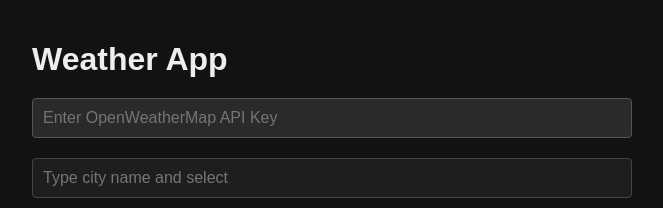
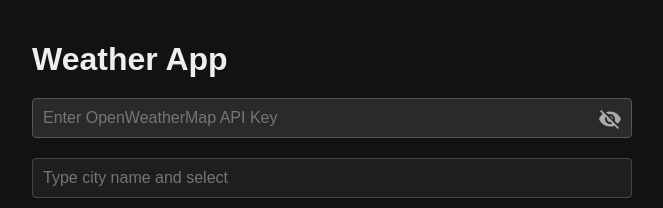
Before and after one commit to Joseph-Reddy-Mukkamalla/weather-app, a React (Create React App) app: page / in a window 1280 px wide. Shown: the top 208 px of the page, without its empty margins (308-971 px from the left). Built offline with nearby package versions, Linux system fonts and the light colour scheme.

Commit message:
Update App.js with password field and eye toggle

```diff
--- a/src/App.js
+++ b/src/App.js
@@ -10,7 +10,7 @@
   const [selectedCity, setSelectedCity] = useState(null);
   const [weatherData, setWeatherData] = useState(null);
   const [error, setError] = useState("");
-
+  const [showApiKey, setShowApiKey] = useState(false);
   const darkMode = true; // default to dark mode
 
   const fetchCities = async (text) => {
@@ -57,26 +57,43 @@
 
   useEffect(() => {
     if (!selectedCity || !apiKey) return;
-    fetchWeatherData(selectedCity.lat, selectedCity.lon, apiKey)
+    const fullCity = `${selectedCity.name},${selectedCity.country}`;
+    fetchWeatherData(fullCity, apiKey)
       .then((data) => {
         setWeatherData(data);
         setError("");
       })
       .catch(() => setError("Failed to fetch weather data"));
-  }, [selectedCity]);
+  }, [selectedCity, apiKey]);
 
   return (
     <div className={darkMode ? "dark" : "light"}>
       <div className="container">
         <h1>Weather App</h1>
 
+        <div style={{ position: "relative" }}>
           <input
-          type="text"
+            type={showApiKey ? "text" : "password"}
             value={apiKey}
             onChange={(e) => setApiKey(e.target.value)}
             placeholder="Enter OpenWeatherMap API Key"
             className="apikey"
           />
+          <span
+            onClick={() => setShowApiKey((prev) => !prev)}
+            className="eye-button"
+          >
+            {showApiKey ? (
+              <svg viewBox="0 0 24 24">
+                <path d="M12 4.5C7 4.5 2.73 7.61 1 12c1.73 4.39 6 7.5 11 7.5s9.27-3.11 11-7.5c-1.73-4.39-6-7.5-11-7.5zM12 17c-2.76 0-5-2.24-5-5s2.24-5 5-5 5 2.24 5 5-2.24 5-5 5zm0-8c-1.66 0-3 1.34-3 3s1.34 3 3 3 3-1.34 3-3-1.34-3-3-3z"/>
+              </svg>
+            ) : (
+              <svg viewBox="0 0 24 24">
+                <path d="M12 7c2.76 0 5 2.24 5 5 0 .65-.13 1.26-.36 1.83l2.92 2.92c1.51-1.26 2.7-2.89 3.43-4.75-1.73-4.39-6-7.5-11-7.5-1.4 0-2.74.25-3.98.7l2.16 2.16C10.74 7.13 11.35 7 12 7zM2 4.27l2.28 2.28.46.46C3.08 8.3 1.78 10.02 1 12c1.73 4.39 6 7.5 11 7.5 1.55 0 3.03-.3 4.38-.84l.42.42L19.73 22 21 20.73 3.27 3 2 4.27zM7.53 9.8l1.55 1.55c-.05.21-.08.43-.08.65 0 1.66 1.34 3 3 3 .22 0 .44-.03.65-.08l1.55 1.55c-.67.33-1.41.53-2.2.53-2.76 0-5-2.24-5-5 0-.79.20-1.53.53-2.2zm4.31-.78l3.15 3.15.02-.16c0-1.66-1.34-3-3-3l-.17.01z"/>
+              </svg>
+            )}
+          </span>
+        </div>
 
         <input
           type="text"
@@ -107,14 +124,16 @@
             <h2>
               Weather for {selectedCity.name}, {selectedCity.country}
             </h2>
-            <WeatherChart daily={weatherData.daily} />
+            <WeatherChart list={weatherData.list} />
           </div>
         )}
       </div>
 
       <style>{`
         body, html {
-          margin: 0; padding: 0; font-family: Arial, sans-serif;
+          margin: 0;
+          padding: 0;
+          font-family: Arial, sans-serif;
         }
         .dark {
           background: #121212;
@@ -136,9 +155,10 @@
         h1 {
           margin-bottom: 20px;
         }
-        input[type=text] {
+        input[type=text], input[type=password] {
           width: 100%;
           padding: 10px;
+          padding-right: 40px;
           font-size: 16px;
           border-radius: 4px;
           border: 1px solid #444;
@@ -152,6 +172,19 @@
           background: #2a2a2a;
           border: 1px solid #555;
           margin-bottom: 20px;
+        }
+        .eye-button {
+          position: absolute;
+          right: 10px;
+          top: 35%;
+          transform: translateY(-50%);
+          display: flex;
+          align-items: center;
+          justify-content: center;
+          cursor: pointer;
+          fill: #aaa;
+          width: 24px;
+          height: 24px;
         }
         .suggestions {
           list-style: none;
```
Lines whose indentation alone changed are shown as unchanged.
